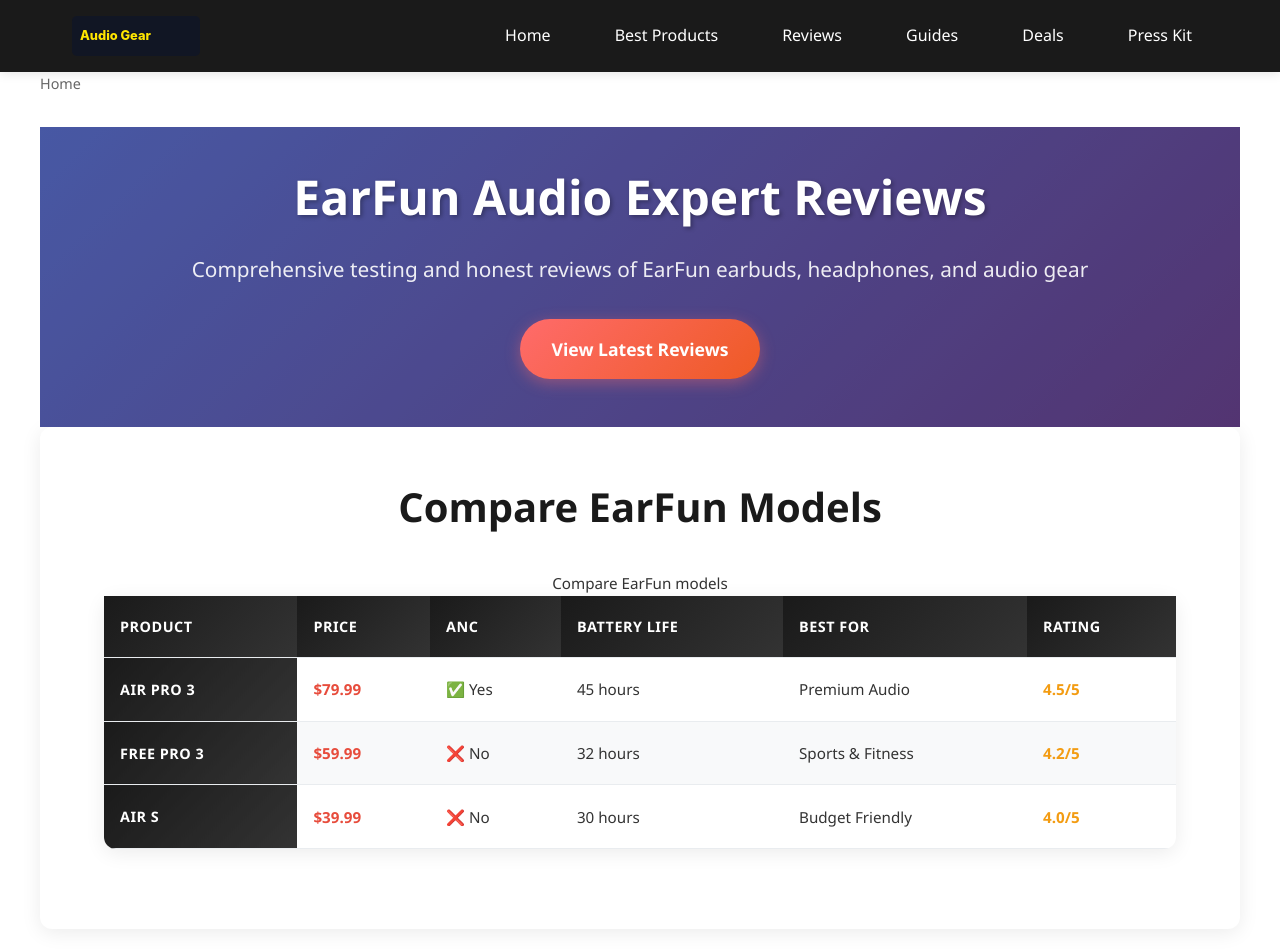
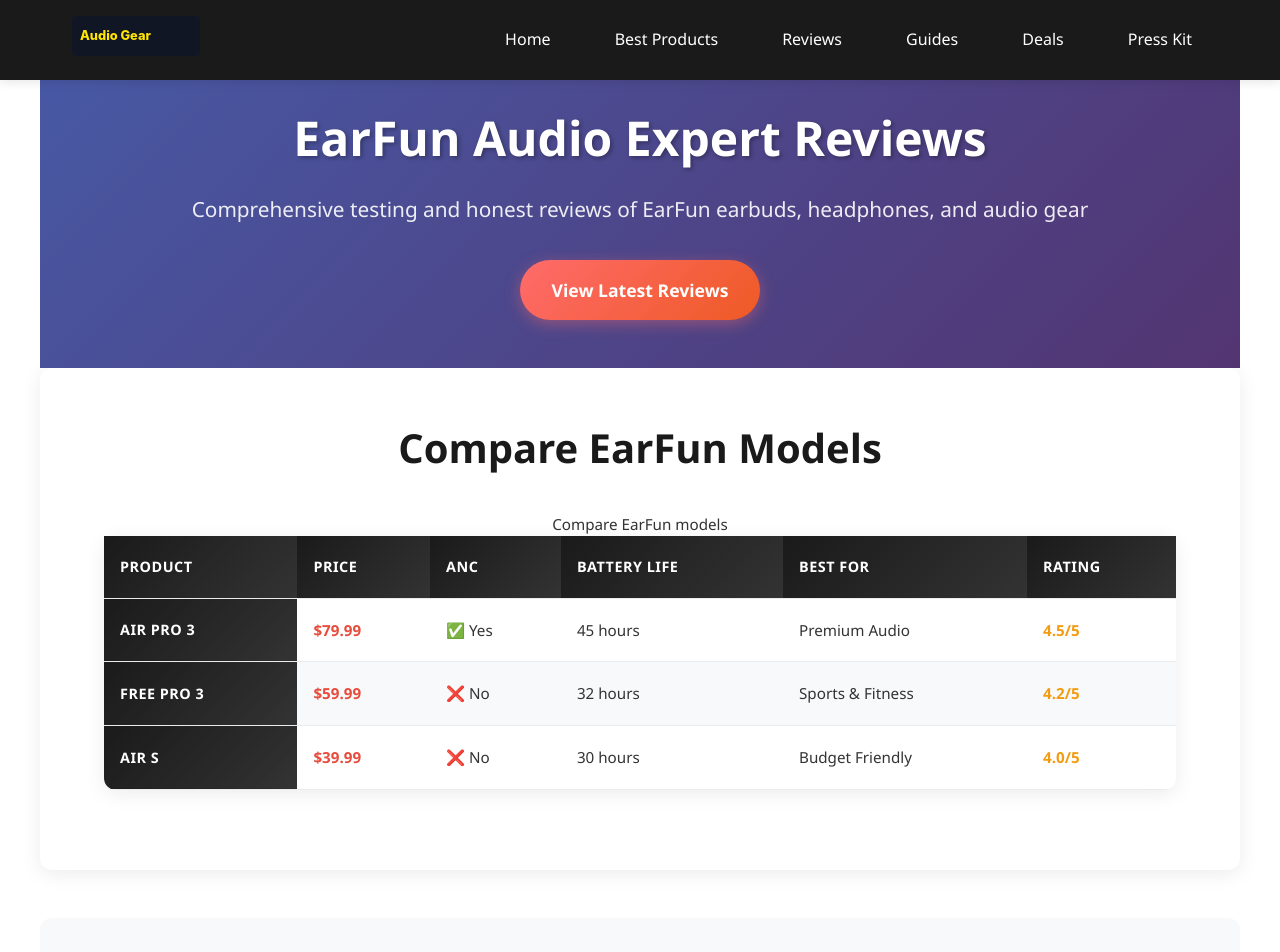
Before and after one commit to ArtificialSight/earfun-audio-blog, a Jekyll site: the page built from index.html, in a window 1280 px wide and 1400 px high. Shown: the top 952 px of the window. Built offline with Jekyll 4.4.1, drawn with Linux system fonts in a browser that asks for light colours; the list of posts is cut into pages by our own code.

Commit message:
Fix: Wave Pro sidebar image + suppress homepage breadcrumb + tighten hero spacing and repair CSS

```diff
--- a/_layouts/default.html
+++ b/_layouts/default.html
@@ -98,7 +98,7 @@
 
     <!-- Main Content -->
     <main>
-        {% if page.layout != 'home' %}
+        {% if page.url != '/' and page.no_breadcrumb != true and page.layout != 'home' %}
         <!-- Breadcrumb -->
         <div class="breadcrumb">
             <a href="{{ '/' | relative_url }}">Home</a>
--- a/assets/css/main.css
+++ b/assets/css/main.css
@@ -78,6 +78,11 @@
     box-shadow: var(--shadow);
 }
 
+/* Remove unintended top gap on pages starting with a hero */
+body.home main { padding-top: 0; }
+body.home main > .hero { margin-top: 0; }
+body.home main > .hero::before { top: 0; }
+
 nav {
     max-width: var(--max-width);
     margin: 0 auto;
@@ -85,19 +90,6 @@
     display: flex;
     justify-content: space-between;
     align-items: center;
-}
-
-.logo {
-    font-size: 1.5rem;
-    font-weight: bold;
-}
-
-.logo a {
-    color: white;
-    text-decoration: none;
-    display: flex;
-    align-items: center;
-    justify-content: flex-start;
 }
 
 .logo img {
@@ -157,9 +149,8 @@
     background: linear-gradient(135deg, #667eea 0%, #764ba2 100%);
     color: white;
     text-align: center;
-    /* Reduce top whitespace before the H1 */
-    padding: 2rem 2rem 3rem;
-    /* Remove white seam below hero */
+    /* Final tightened hero spacing under sticky header */
+    padding: 1.25rem 2rem 3rem;
     margin-bottom: 0;
     position: relative;
     overflow: hidden;
--- a/index.html
+++ b/index.html
@@ -5,6 +5,7 @@
 keywords: EarFun reviews, earbuds comparison, audio gear guides, headphone reviews
 canonical: https://earfunaudioblog.com/
 schema_type: WebSite
+no_breadcrumb: true
 ---
 
 <!-- Hero Section -->
```
Also changed, not shown: reviews.md (+1 -1 lines), reviews/earfun-wave-pro.md (+1 -0 lines).
